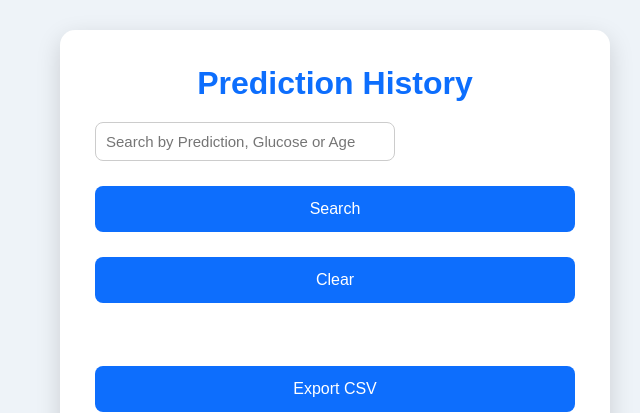
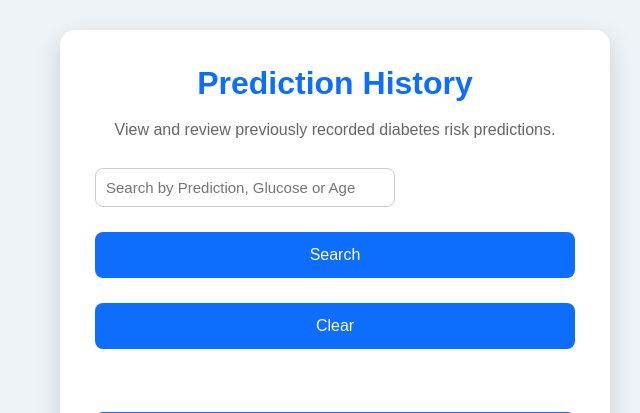
Before and after one commit to harinisharma-t/DiabetesPredictionAI, a Flask app: page /history in a window 1280 px wide. Shown: the top 413 px of the page, without its empty margins (640-1280 px from the left). Run offline with Flask 3, Linux system fonts and the light colour scheme; data comes from the database, SQL or seed files in the repository; parts of the project's set-up code (start-up, migrations or seed data) failed here and were passed over.

Commit message:
Day 35: Improve prediction history page

```diff
--- a/app/static/style.css
+++ b/app/static/style.css
@@ -240,3 +240,9 @@ a {
     border-radius: 10px;
     transition: width 0.5s ease;
 }
+.page-description {
+    text-align: center;
+    color: #666;
+    margin-bottom: 25px;
+    font-size: 16px;
+}
--- a/app/templates/history.html
+++ b/app/templates/history.html
@@ -19,6 +19,9 @@
 <div class="container">
 
     <h1>Prediction History</h1>
+    <p class="page-description">
+        View and review previously recorded diabetes risk predictions.
+    </p>
 
     <form method="GET" action="/history" class="search-form">
 
```
